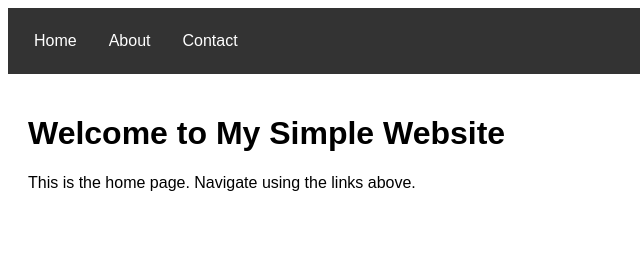
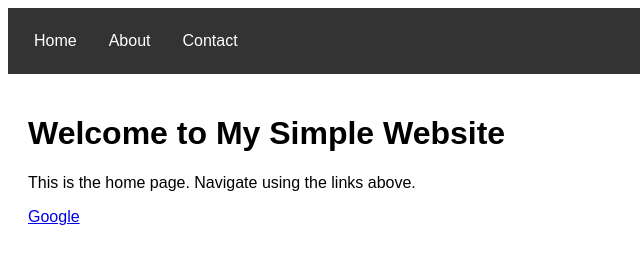
Before and after one commit to DEbu-17/static-site, a plain HTML site: page index.html in a window 1280 px wide. Shown: the full height of the page, 0-640 px from the left. Drawn offline with Linux system fonts and the light colour scheme.

Commit message:
added a link

```diff
--- a/index.html
+++ b/index.html
@@ -24,6 +24,7 @@
     <main>
         <h1>Welcome to My Simple Website</h1>
         <p>This is the home page. Navigate using the links above.</p>
+        <a class="google-link-button" href="https://www.google.com/" target="_blank">Google</a>
     </main>
     <!-- Google Tag Manager (noscript) -->
 <noscript><iframe src="https://www.googletagmanager.com/ns.html?id=GTM-NN8LS4WK"
```
